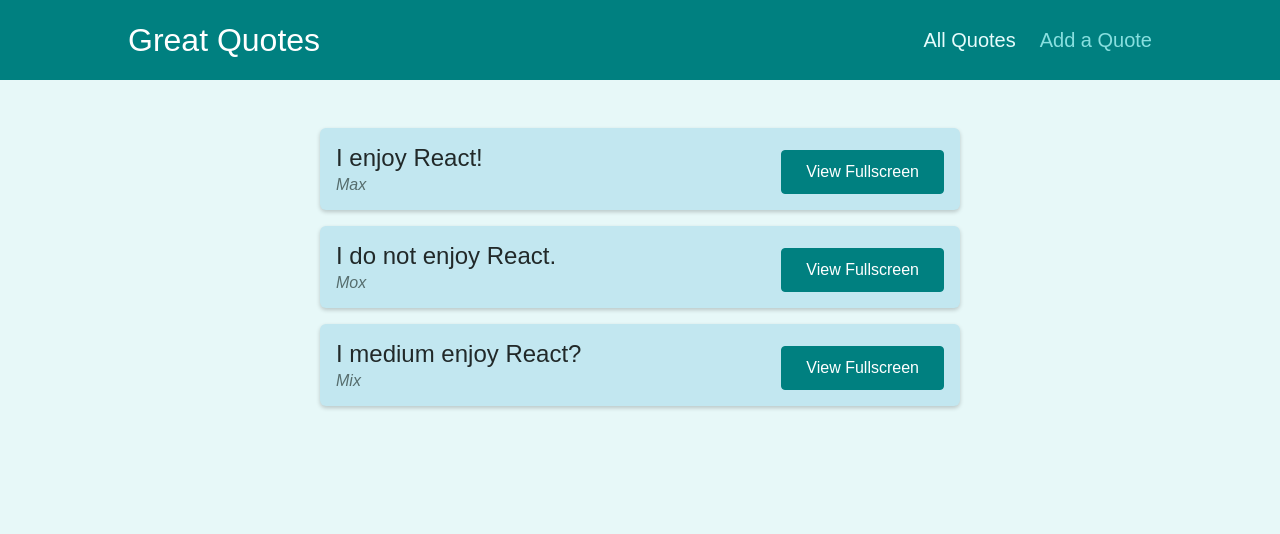
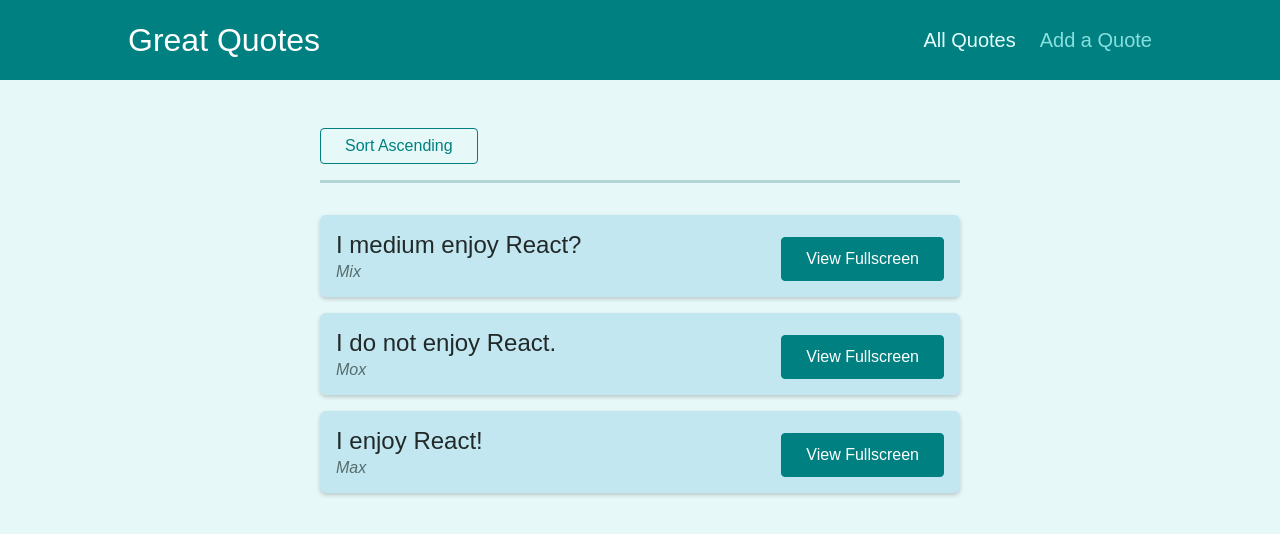
Before and after one commit to Cabonilla/quotes_app, a React (Create React App) app: page /quotes in a window 1280 px wide. Shown: the top 534 px of the page. Built offline with nearby package versions, Linux system fonts and the light colour scheme.

Commit message:
Working with query parameters using React Router.

```diff
--- a/src/components/quotes/QuoteForm.js
+++ b/src/components/quotes/QuoteForm.js
@@ -1,10 +1,13 @@
-import { useRef } from 'react';
+import { Fragment, useRef, useState } from 'react';
+import { Prompt } from 'react-router-dom';
 import Card from '../UI/Card';
 import LoadingSpinner from '../UI/LoadingSpinner';
 import classes from './QuoteForm.module.css';
 
 
 const QuoteForm = (props) => {
+  const [isEntering, setIsEntering] = useState(false);
+
   const authorInputRef = useRef();
   const textInputRef = useRef();
 
@@ -19,9 +22,20 @@
     props.onAddQuote({ author: enteredAuthor, text: enteredText });
   }
 
+  const finishEnteringHandler = () => {
+    setIsEntering(false);
+  }
+
+  const formFocusedHandler = () => {
+    setIsEntering(true);
+  }
+
   return (
+    <Fragment>
+      <Prompt when={isEntering} message={(location) =>
+        'Are you sure you want to leave? Your entered data will be lost.'}/>
     <Card>
-      <form className={classes.form} onSubmit={submitFormHandler}>
+      <form onFocus={formFocusedHandler} className={classes.form} onSubmit={submitFormHandler}>
         {props.isLoading && (
           <div className={classes.loading}>
             <LoadingSpinner />
@@ -37,10 +51,11 @@
           <textarea id='text' rows='5' ref={textInputRef}></textarea>
         </div>
         <div className={classes.actions}>
-          <button className='btn'>Add Quote</button>
+          <button onClick={finishEnteringHandler} className='btn'>Add Quote</button>
         </div>
       </form>
     </Card>
+</Fragment>
   );
 };
 
--- a/src/components/quotes/QuoteList.js
+++ b/src/components/quotes/QuoteList.js
@@ -1,13 +1,41 @@
 import { Fragment } from 'react';
-
+import { useHistory, useLocation } from 'react-router-dom';
 import QuoteItem from './QuoteItem';
 import classes from './QuoteList.module.css';
 
+const sortQuotes = (quotes, ascending) => {
+  return quotes.sort((quoteA, quoteB) => {
+    if (ascending) {
+      return quoteA.id > quoteB.id ? 1 : -1;
+    } else {
+      return quoteA.id < quoteB.id ? 1 : -1;
+    }
+  })
+}
+
 const QuoteList = (props) => {
+  const history = useHistory()
+  const location = useLocation()
+
+  const queryParams = new URLSearchParams(location.search);
+
+  const isSortingAscending = queryParams.get('sort') === 'asc';
+
+  const sortedQuotes = sortQuotes(props.quotes, isSortingAscending)
+
+  const changeSortingHandler = () => {
+    history.push('/quotes?sort=' + (isSortingAscending ? 'desc' : 'asc'))
+  }
+
   return (
     <Fragment>
+      <div className={classes.sorting}>
+        <button onClick={changeSortingHandler}>
+          Sort {isSortingAscending ? 'Descending' : 'Ascending'}
+        </button>
+      </div>
       <ul className={classes.list}>
-        {props.quotes.map((quote) => (
+        {sortedQuotes.map((quote) => (
           <QuoteItem
             key={quote.id}
             id={quote.id}
```
Also changed, not shown: 1 other file (tests, documents, lock files or other folders).
